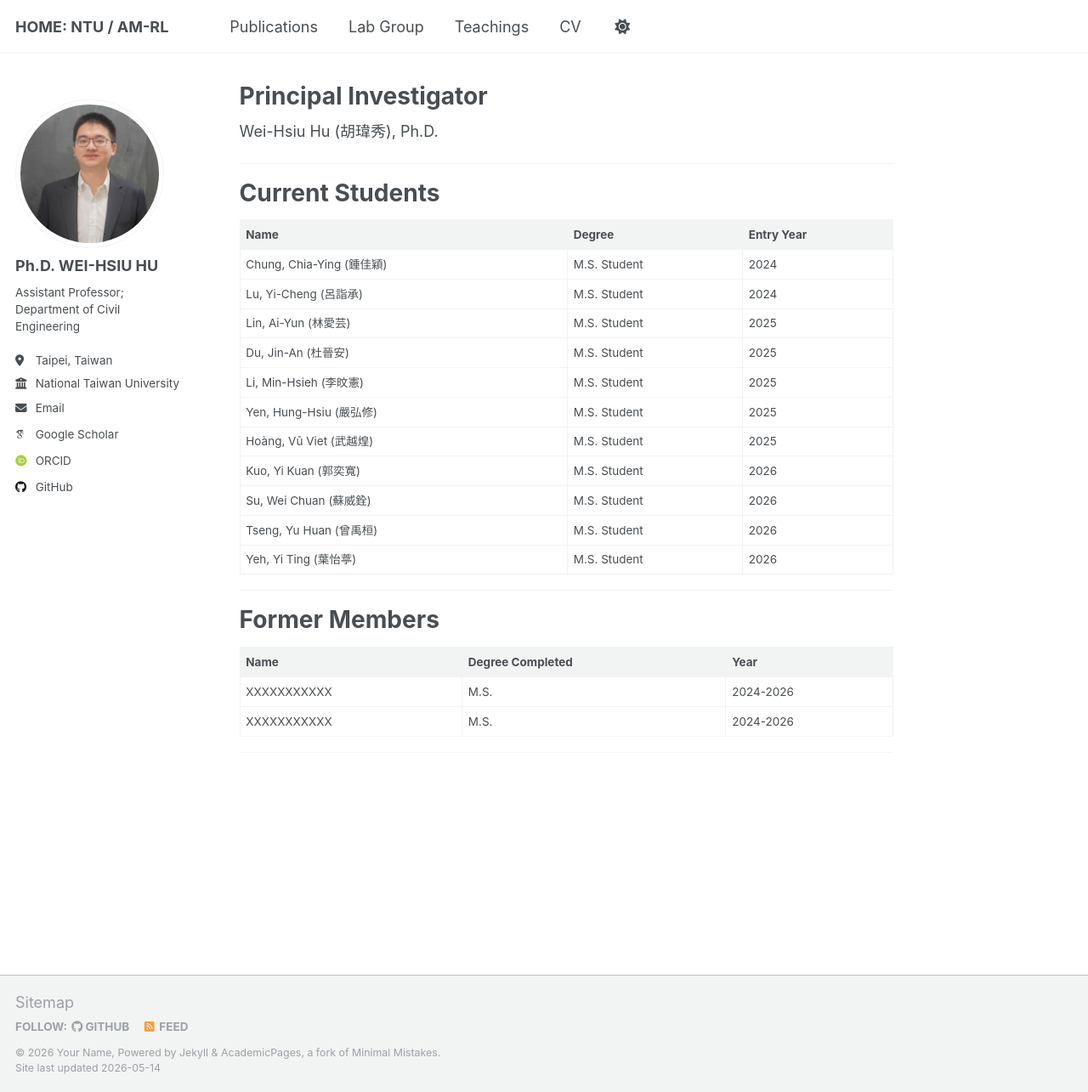
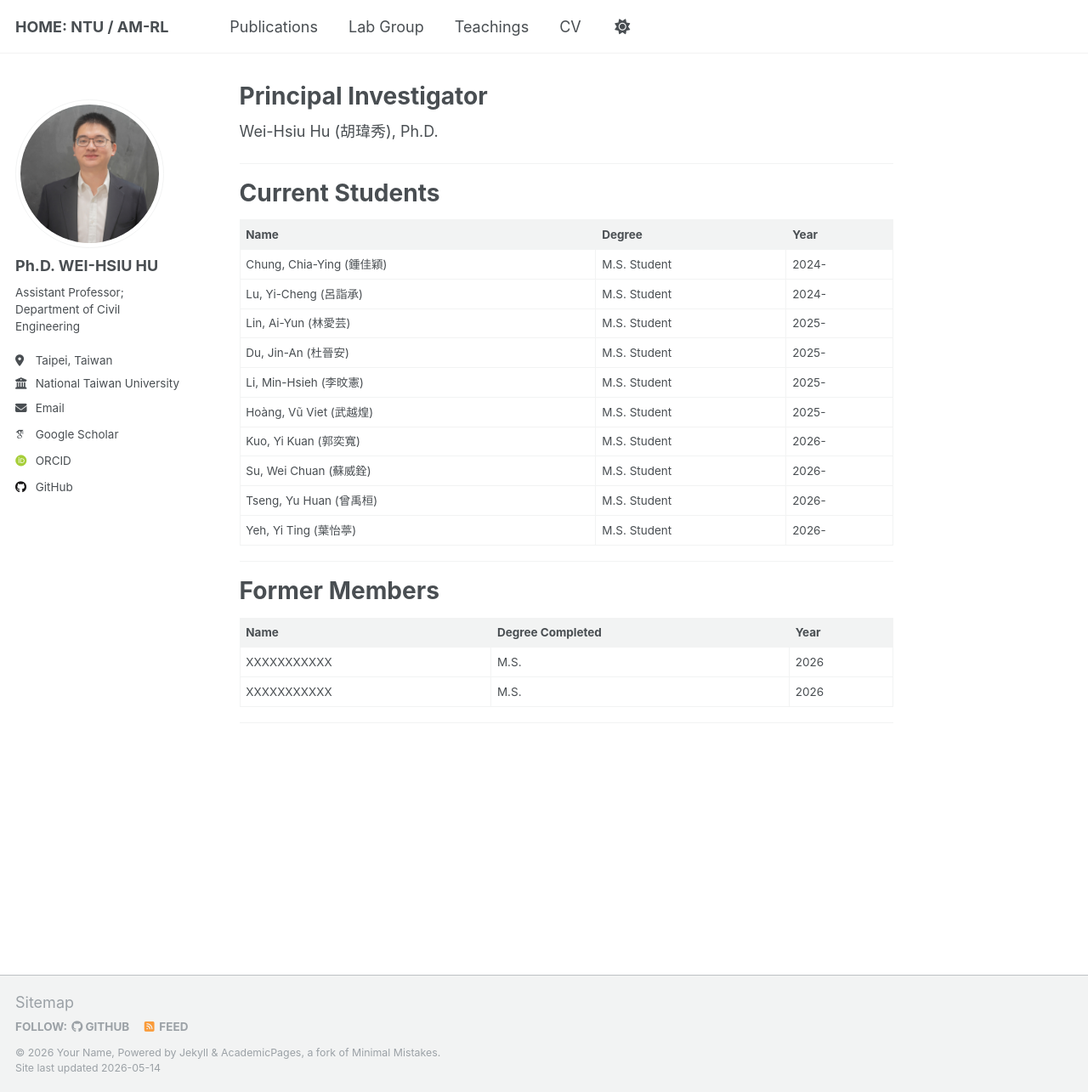
Before and after one commit to hwhsiu/hwhsiu.github.io, a Jekyll site: the page built from _pages/lab group.md, in a window 1280 px wide and 1285 px high. Shown: the whole window at 85% size. Built offline with Jekyll 4.4.1, drawn with Linux system fonts in a browser that asks for light colours; some web fonts are replaced.

Commit message:
20260514

```diff
--- a/_pages/lab group.md
+++ b/_pages/lab group.md
@@ -8,19 +8,18 @@ Wei-Hsiu Hu (胡瑋秀), Ph.D.
 
 # Current Students
 
-| Name              | Degree        | Entry Year |
+| Name              | Degree        | Year |
 |-------------------|---------------|------------|
-| Chung, Chia-Ying (鍾佳穎)      | M.S. Student  | 2024       |
-| Lu, Yi-Cheng (呂詣承) | M.S. Student  | 2024       |
-| Lin, Ai-Yun (林愛芸)      | M.S. Student  | 2025       |
-| Du, Jin-An (杜晉安)  | M.S. Student  | 2025       |
-| Li, Min-Hsieh (李旼憲)     | M.S. Student  | 2025       |
-| Yen, Hung-Hsiu (嚴弘修)     | M.S. Student  | 2025       |
-| Hoàng, Vũ Viet (武越煌)    | M.S. Student  | 2025       |
-| Kuo, Yi Kuan (郭奕寬)      | M.S. Student  | 2026       |
-| Su, Wei Chuan (蘇威銓)  | M.S. Student  | 2026       |
-| Tseng, Yu Huan (曾禹桓)     | M.S. Student  | 2026       |
-| Yeh, Yi Ting (葉怡葶)     | M.S. Student  | 2026      |
+| Chung, Chia-Ying (鍾佳穎)      | M.S. Student  | 2024-       |
+| Lu, Yi-Cheng (呂詣承) | M.S. Student  | 2024-       |
+| Lin, Ai-Yun (林愛芸)      | M.S. Student  | 2025-       |
+| Du, Jin-An (杜晉安)  | M.S. Student  | 2025-       |
+| Li, Min-Hsieh (李旼憲)     | M.S. Student  | 2025-       |
+| Hoàng, Vũ Viet (武越煌)    | M.S. Student  | 2025-       |
+| Kuo, Yi Kuan (郭奕寬)      | M.S. Student  | 2026-       |
+| Su, Wei Chuan (蘇威銓)  | M.S. Student  | 2026-       |
+| Tseng, Yu Huan (曾禹桓)     | M.S. Student  | 2026-       |
+| Yeh, Yi Ting (葉怡葶)     | M.S. Student  | 2026-      |
 
 ---
 
@@ -28,8 +27,8 @@ Wei-Hsiu Hu (胡瑋秀), Ph.D.
 
 | Name             | Degree Completed |    Year   |
 |------------------|------------------|-----------|
-| XXXXXXXXXXX      | M.S.             | 2024-2026 |
-| XXXXXXXXXXX      | M.S.             | 2024-2026 |
+| XXXXXXXXXXX      | M.S.             | 2026 |
+| XXXXXXXXXXX      | M.S.             | 2026 |
 
 ---
 
```
